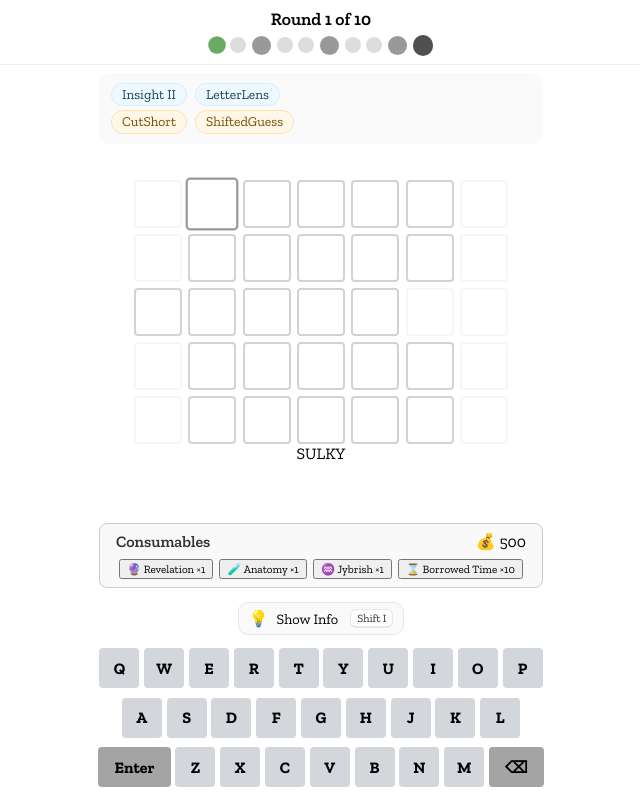
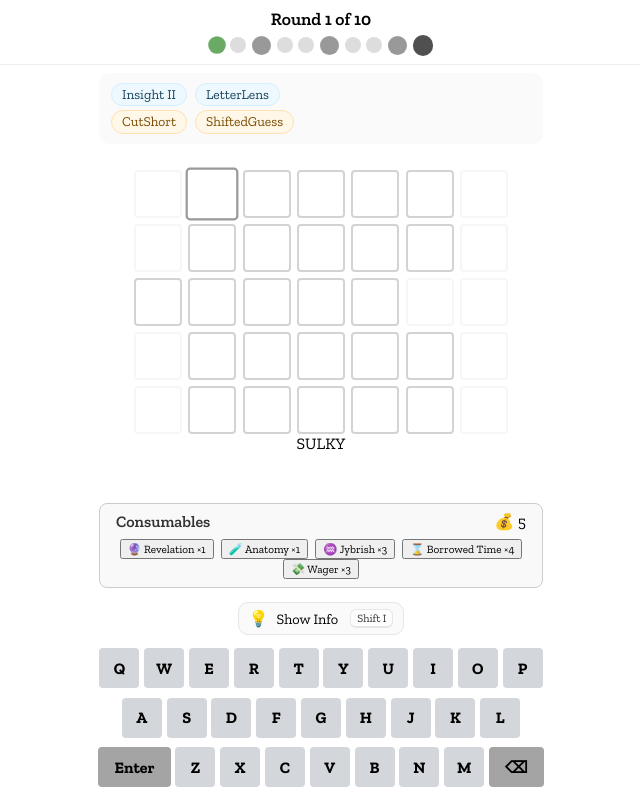
Before and after one commit to gabeszeto/unwordable, a React (Vite) app in the folder game/: page /play in a window 1280 px wide. Shown: the whole page, without its empty margins (319-959 px from the left). Built offline with nearby package versions, Linux system fonts and the light colour scheme.

Commit message:
feat: wager perk in cash context

```diff
--- a/game/src/contexts/cash/CashContext.jsx
+++ b/game/src/contexts/cash/CashContext.jsx
@@ -8,14 +8,49 @@ export function useCash() {
 }
 
 export function CashProvider({ children }) {
-  const [cash, setCash] = useState(500);
+  const [cash, setCash] = useState(5);
+
+  // Track a single pending wager at a time
+  const [pendingWager, setPendingWager] = useState(null);
+  // shape: { stake: number, payout: number }
 
   const addCash = (amount) => setCash((g) => g + amount);
   const spendCash = (amount) => setCash((g) => Math.max(g - amount, 0));
   const resetCash = () => setCash(0);
 
+  // Place a wager: immediately deduct stake.
+  // On win, you'll add back (stake + payout) to net +payout overall.
+  const placeWager = ({ stake = 5, payout = 5 } = {}) => {
+    if (pendingWager) return false;           // only one active wager
+    if (cash < stake) return false;           // can’t afford
+    spendCash(stake);                         // deduct now
+    setPendingWager({ stake, payout });
+    return true;
+  };
+
+  // Resolve after the very next guess is judged
+  const resolveWager = (didWin) => {
+    if (!pendingWager) return;
+    const { stake, payout } = pendingWager;
+    if (didWin) {
+      // Return stake + profit so net = +payout
+      addCash(stake + payout);
+    }
+    setPendingWager(null);
+  };
+
   return (
-    <CashContext.Provider value={{ cash, addCash, spendCash, resetCash }}>
+    <CashContext.Provider
+      value={{
+        cash,
+        addCash,
+        spendCash,
+        resetCash,
+        pendingWager,
+        placeWager,
+        resolveWager,
+      }}
+    >
       {children}
     </CashContext.Provider>
   );
--- a/game/src/contexts/perks/PerksContext.jsx
+++ b/game/src/contexts/perks/PerksContext.jsx
@@ -6,9 +6,10 @@ export const PerksProvider = ({ children }) => {
     const [perks, setPerks] = useState({
         Revelation: 1,
         Anatomy: 1,
-        Jybrish: 1,
+        Jybrish: 3,
         Sixer: 0,
-        BorrowedTime: 10
+        BorrowedTime: 4,
+        Wager: 3
     });
 
     // Perk states
@@ -34,6 +35,7 @@ export const PerksProvider = ({ children }) => {
                 [perkName]: Math.max(current - 1, 0),
             };
         });
+        console.log(`used perk ${perkName}`)
     };
 
 
--- a/game/src/features/game/components/PerkDisplay.jsx
+++ b/game/src/features/game/components/PerkDisplay.jsx
@@ -5,7 +5,6 @@ import { usePerks } from '../../../contexts/perks/PerksContext';
 import { useCash } from '../../../contexts/cash/CashContext.jsx';
 import { useLevel } from '../../../contexts/level/LevelContext';
 import { useDebuffs } from '../../../contexts/debuffs/DebuffsContext';
-
 
 import './perksDisplayStyles.css'
 
@@ -15,9 +14,17 @@ export default function PerkDisplay({
   sharedProps,
 }) {
   const { perks } = usePerks();
-    const { cash } = useCash();
+  const { cash, spendCash } = useCash();              // ⬅️ move out of map
   const { stage } = useLevel();
+  const { passiveDebuffs } = useDebuffs();            // ⬅️ move out of map
+
+  // Snapshot at start of round; stable until stage changes
   const perksAtStartOfRound = useMemo(() => ({ ...perks }), [stage]);
+
+  const perkTaxStacks = passiveDebuffs['PerkTax'] || 0;
+  const applyPerkTax = () => {
+    if (perkTaxStacks > 0) spendCash(perkTaxStacks);
+  };
 
   return (
     <div className="perkDisplay">
@@ -25,28 +32,19 @@ export default function PerkDisplay({
         <div className="inventoryTitle">Consumables</div>
         <div className="cash-counter">💰 {cash}</div>
       </div>
+
       <div className="perkGrid">
         {Object.entries(perksAtStartOfRound).map(([key, startingQuantity]) => {
           const { component: PerkComponent } = perkRegistry[key] || {};
           if (!PerkComponent) return null;
 
-                    const { passiveDebuffs } = useDebuffs();
-                    const perkTaxStacks = passiveDebuffs['PerkTax'] || 0;
-                    const { spendCash } = useCash();
+          const timesUsed = usedPerks.filter(p => p === key).length;
 
-                    const applyPerkTax = () => {
-                        if (perkTaxStacks > 0) {
-                          spendCash(perkTaxStacks);
-                        }
-                      };
+          // Only show if it existed at round start OR has been used this round
+          if (startingQuantity <= 0 && timesUsed <= 0) return null;
 
-                    const currentQty = perks[key] || 0;
-                    const timesUsed = usedPerks.filter(p => p === key).length;
-                    const remaining = currentQty - timesUsed;
-
-                    // Show only if it was available at start
-                    // Even if remaining is 0 but it was used, we show it
-                    if (startingQuantity <= 0 && timesUsed <= 0) return null;
+          // ✅ Remaining is based on the start-of-round snapshot minus how many times you used it this round
+          const remaining = Math.max(0, (startingQuantity || 0) - timesUsed);
 
           return (
             <PerkComponent
@@ -55,9 +53,9 @@ export default function PerkDisplay({
               usedPerks={usedPerks}
               markAsUsed={(k) => {
                 markAsUsed(k);
-                            applyPerkTax(); // 💸 Apply gold tax
+                applyPerkTax(); // 💸 Apply cash tax on use
               }}
-                          remaining={Math.max(0, remaining)}
+              remaining={remaining}
               isKeyzoneUsed={
                 key.toLowerCase().includes('keyzone') &&
                 usedPerks.some(k => k.toLowerCase().includes('keyzone'))
@@ -65,7 +63,6 @@ export default function PerkDisplay({
               {...sharedProps}
             />
           );
-
         })}
       </div>
     </div>
--- a/game/src/features/game/components/utils/useKeyboardHandlers.js
+++ b/game/src/features/game/components/utils/useKeyboardHandlers.js
@@ -1,6 +1,7 @@
 import { useCallback, useState, useEffect } from 'react';
 import { usePerks } from '../../../../contexts/perks/PerksContext';
 import { useCorrectness } from '../../../../contexts/CorrectnessContext';
+import { useCash } from '../../../../contexts/cash/CashContext';
 
 export default function useKeyboardHandlers({
     guesses,
@@ -36,6 +37,8 @@ export default function useKeyboardHandlers({
         revealedIndices,
         markAsTrulyCorrect,
     } = useCorrectness();
+    const { pendingWager, resolveWager } = useCash();
+
 
     const [pendingUsedKeys, setPendingUsedKeys] = useState(null);
 
@@ -87,6 +90,11 @@ export default function useKeyboardHandlers({
         const newUsed = { ...usedKeys };
         const correctWord = targetWord.toUpperCase();
         const isCorrect = guessStr === correctWord;
+
+        if (pendingWager) {
+            resolveWager(isCorrect);
+        }
+
         let hasColor = false;
 
         // Handle correct guess
--- /dev/null
+++ b/game/src/features/perks/components/Wager.jsx
@@ -0,0 +1,39 @@
+// Wager.jsx
+import React from 'react';
+import { usePerks } from '../../../contexts/perks/PerksContext';
+import { useCash } from '../../../contexts/cash/CashContext';
+
+export default function Wager({
+  perkKey = 'Wager',
+  usedPerks,
+  markAsUsed,
+  remaining,
+}) {
+  const { perks, usePerk } = usePerks();
+  const { cash, placeWager, pendingWager } = useCash();
+
+  const used = usedPerks.includes(perkKey);
+  const quantity = perks[perkKey] || 0;
+
+  const cost = 5;
+  const canAfford = cash >= cost;
+  const disabled =
+    used || quantity <= 0 || !canAfford || !!pendingWager; // prevent stacking
+
+  const handleClick = () => {
+    if (disabled) return;
+
+    const ok = placeWager({ stake: 5, payout: 5 });
+    if (!ok) return;
+
+    // Mark perk usage (UI) and decrement inventory
+    markAsUsed(perkKey);
+    usePerk(perkKey);
+  };
+
+  return (
+    <button className="perk-button" onClick={handleClick} disabled={disabled} title="Bet 5 Cash on your next guess. Win 10 if correct; lose the stake if wrong.">
+      💸 Wager ×{remaining}
+    </button>
+  );
+}
--- a/game/src/features/perks/perkRegistry.js
+++ b/game/src/features/perks/perkRegistry.js
@@ -7,7 +7,7 @@ import Jybrish from './components/Jybrish';
 import Sixer from './components/Sixer';
 import DeadKeys from './components/DeadKeys';
 import BorrowedTime from './components/BorrowedTime';
-
+import Wager from './components/Wager';
 
 export const perkRegistry = {
   Revelation: {
@@ -70,8 +70,15 @@ export const perkRegistry = {
     name: "⌛️ Borrowed Time",
     description: "Removes a guess from this round and adds it to the next round.",
     cost: 6,
-    weight: 300,
+    weight: 3,
     component: BorrowedTime
+  },
+  Wager: {
+    name: "💸 Wager",
+    description: "Wager 5 Cash on your next guess. Guess right to win 10, guess wrong and lose it all.",
+    cost: 1,
+    weight: 2,
+    component: Wager
   },
 };
 
```
Lines whose indentation alone changed are shown as unchanged.
